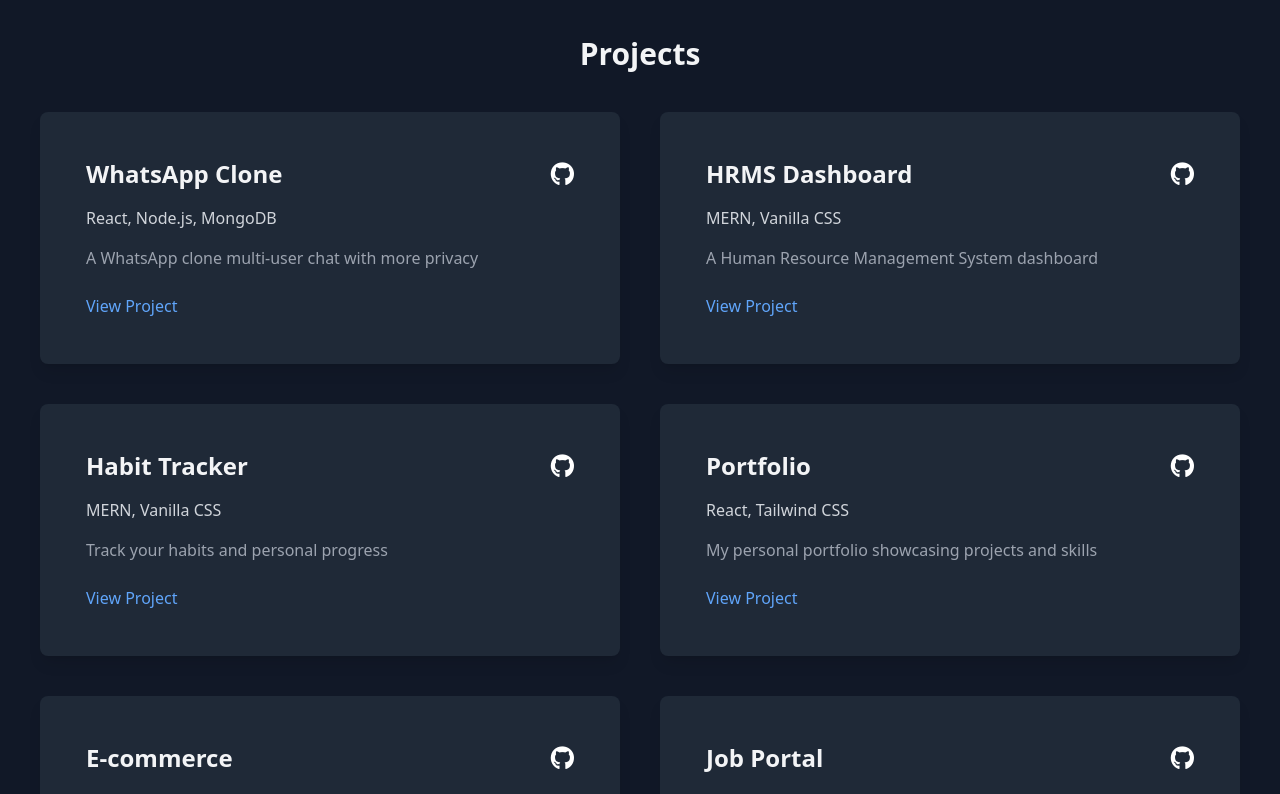
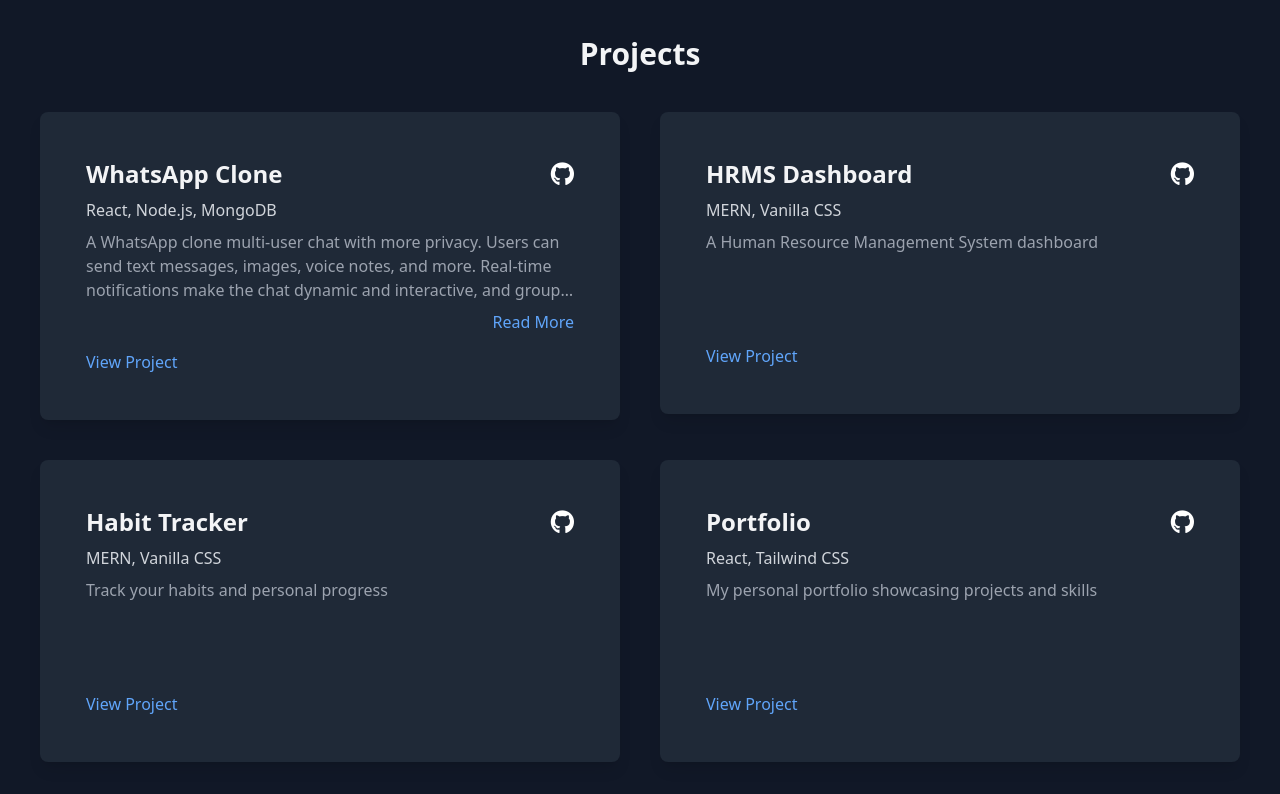
Before and after one commit to ajaykumar2pp/My-Portfolio, a React (Vite) app: page / in a window 1280 px wide. Shown: the part 3100-3894 px from the top of the page. Built offline with nearby package versions, Linux system fonts and the light colour scheme.

Commit message:
update project card

```diff
--- a/src/components/Map.jsx
+++ b/src/components/Map.jsx
@@ -4,10 +4,10 @@
 const Map = () => {
   return (
     <div className="bg-gradient-to-b from-gray-900 to-gray-900  py-10 text-center">
-      <h2 className="text-3xl md:text-4xl font-bold text-white flex justify-center items-center gap-2 mb-6">
+      <h2 className="text-3xl sm:text-4xl font-bold text-white flex justify-center items-center gap-2 mb-6">
         <FaMapMarkerAlt className="text-green-400 text-4xl" /> Find Me on the Map
       </h2>
-      <p className="text-lg font-mono font-semibold text-blue-400 mb-8">
+      <p className="text-base sm:text-lg font-mono font-semibold text-blue-400 mb-4 px-4 sm:px-6 md:mb-8">
         Reach out to me easily! Here's my location on the map.
       </p>
 
--- a/src/components/Projects.jsx
+++ b/src/components/Projects.jsx
@@ -1,15 +1,47 @@
-import React, { useRef } from "react";
+import React, { useRef, useState } from "react";
 import Tilt from "react-parallax-tilt";
 import { motion, useInView } from "framer-motion";
 
 // Project Data
 const projects = [
-  { title: "WhatsApp Clone", tech: "React, Node.js, MongoDB", link: "#", description: "A WhatsApp clone multi-user chat with more privacy" },
-  { title: "HRMS Dashboard", tech: "MERN, Vanilla CSS", link: "#", description: "A Human Resource Management System dashboard" },
-  { title: "Habit Tracker", tech: "MERN, Vanilla CSS", link: "#", description: "Track your habits and personal progress" },
-  { title: "Portfolio", tech: "React, Tailwind CSS", link: "https://github.com/ajaykumar2pp/My-Portfolio", description: "My personal portfolio showcasing projects and skills" },
-  { title: "E-commerce", tech: "React, Node.js, MongoDB", link: "#", description: "An E-commerce platform for buying and selling products online" },
-  { title: "Job Portal", tech: "React, Node.js, MongoDB", link: "#", description: "A Job Portal platform for job seekers and recruiters" },
+  {
+    title: "WhatsApp Clone",
+    tech: "React, Node.js, MongoDB",
+    link: "#",
+    description:
+      "A WhatsApp clone multi-user chat with more privacy. Users can send text messages, images, voice notes, and more. Real-time notifications make the chat dynamic and interactive, and group chats enhance collaboration among users. Additionally, the app supports media sharing and file management.",
+  },
+  {
+    title: "HRMS Dashboard",
+    tech: "MERN, Vanilla CSS",
+    link: "#",
+    description: "A Human Resource Management System dashboard",
+  },
+  {
+    title: "Habit Tracker",
+    tech: "MERN, Vanilla CSS",
+    link: "#",
+    description: "Track your habits and personal progress",
+  },
+  {
+    title: "Portfolio",
+    tech: "React, Tailwind CSS",
+    link: "https://github.com/ajaykumar2pp/My-Portfolio",
+    description: "My personal portfolio showcasing projects and skills",
+  },
+  {
+    title: "E-commerce",
+    tech: "React, Node.js, MongoDB",
+    link: "#",
+    description:
+      "An E-commerce platform for buying and selling products online",
+  },
+  {
+    title: "Job Portal",
+    tech: "React, Node.js, MongoDB",
+    link: "#",
+    description: "A Job Portal platform for job seekers and recruiters",
+  },
 ];
 
 // Animation Variants
@@ -17,15 +49,15 @@
   hidden: { opacity: 0 },
   show: {
     opacity: 1,
-    transition: { staggerChildren: 0.2 }
+    transition: { staggerChildren: 0.2 },
   },
 };
 
 const getRandomDirection = (index) => {
   const directions = [
     { x: -50, y: 30 }, // Left
-    { x: 100, y: 50 },  // Right
-    { x: 0, y: 100 },   // Bottom
+    { x: 100, y: 50 }, // Right
+    { x: 0, y: 100 }, // Bottom
   ];
   return directions[index % directions.length]; // Rotate directions
 };
@@ -33,9 +65,21 @@
 const Projects = () => {
   const ref = useRef(null);
   const isInView = useInView(ref, { once: true, amount: 0.2 });
+  const [expanded, setExpanded] = useState({});
+
+  // Toggle Read More
+  const toggleReadMore = (index) => {
+    setExpanded((prev) => ({
+      ...prev,
+      [index]: !prev[index],
+    }));
+  };
 
   return (
-    <div ref={ref} className="py-10 px-6 bg-gray-900 text-gray-100 overflow-x-hidden">
+    <div
+      ref={ref}
+      className="py-10 px-6 bg-gray-900 text-gray-100 overflow-x-hidden"
+    >
       <div className="max-w-7xl mx-auto px-4">
         {/* Animated Heading */}
         <motion.h2
@@ -59,7 +103,12 @@
               key={index}
               variants={{
                 hidden: { opacity: 0, ...getRandomDirection(index) },
-                show: { opacity: 1, x: 0, y: 0, transition: { duration: 0.7, ease: "easeOut" } },
+                show: {
+                  opacity: 1,
+                  x: 0,
+                  y: 0,
+                  transition: { duration: 0.7, ease: "easeOut" },
+                },
               }}
             >
               <Tilt
@@ -69,7 +118,7 @@
                 transitionSpeed={300}
                 className="shadow-lg overflow-hidden rounded-lg p-6 bg-gray-800 border-2 border-transparent hover:border-blue-500 transition-all duration-300 ease-in-out cursor-pointer"
               >
-                <div className="p-5 min-h-[200px] flex flex-col justify-between">
+                <div className="p-5 min-h-[250px] flex flex-col">
                   <div className="flex justify-between items-center">
                     <h3 className="text-2xl text-gray-100 font-semibold">
                       {project.title}
@@ -86,8 +135,41 @@
                     </a>
                   </div>
                   <p className="mt-2 text-gray-300">{project.tech}</p>
-                  <p className="mt-2 text-gray-400">{project.description}</p>
-                  <a href={project.link} className="block mt-4 text-blue-400 hover:underline">
+
+                  {/* Description */}
+                  <div className="flex flex-col flex-grow">
+                    <p
+                      className={`mt-2 text-gray-400 transition-all duration-300 ${
+                        expanded[index] ? "line-clamp-none" : "line-clamp-3"
+                      }`}
+                      style={{
+                        display: "-webkit-box",
+                        WebkitBoxOrient: "vertical",
+                        WebkitLineClamp: expanded[index] ? "unset" : 3,
+                        overflow: expanded[index] ? "visible" : "hidden",
+                        textShadow: "none",
+                      }}
+                    >
+                      {project.description}
+                    </p>
+
+                    {/* Read more button */}
+                    {project.description.length > 100 && (
+                      <div className="flex justify-end mt-2">
+                        <button
+                          onClick={() => toggleReadMore(index)}
+                          className="text-blue-400 hover:underline"
+                        >
+                          {expanded[index] ? "Read Less" : "Read More"}
+                        </button>
+                      </div>
+                    )}
+                  </div>
+
+                  <a
+                    href={project.link}
+                    className="block mt-4 text-blue-400 hover:underline"
+                  >
                     View Project
                   </a>
                 </div>
--- a/src/layouts/MainLayout.jsx
+++ b/src/layouts/MainLayout.jsx
@@ -7,7 +7,7 @@
   return (
     <div className="bg-gray-900">
       <Navbar />
-      <main className="max-w-7xl mx-auto">
+      <main className="">
         <Outlet />
       </main>
       <Footer />
--- a/vite.config.js
+++ b/vite.config.js
@@ -7,4 +7,8 @@
   build: {
     outDir: 'dist',
   },
+  server: {
+    host: '0.0.0.0', // Allow access from other devices
+    port: 5173,      // Keep the default port
+  },
 })
```
